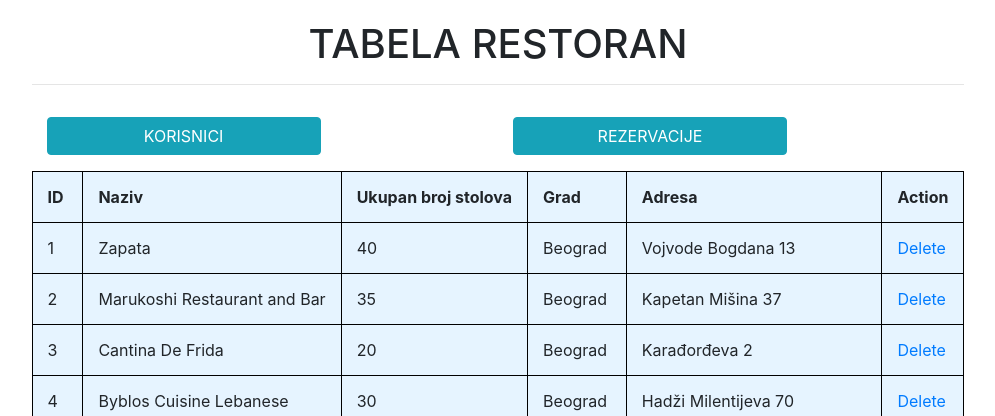
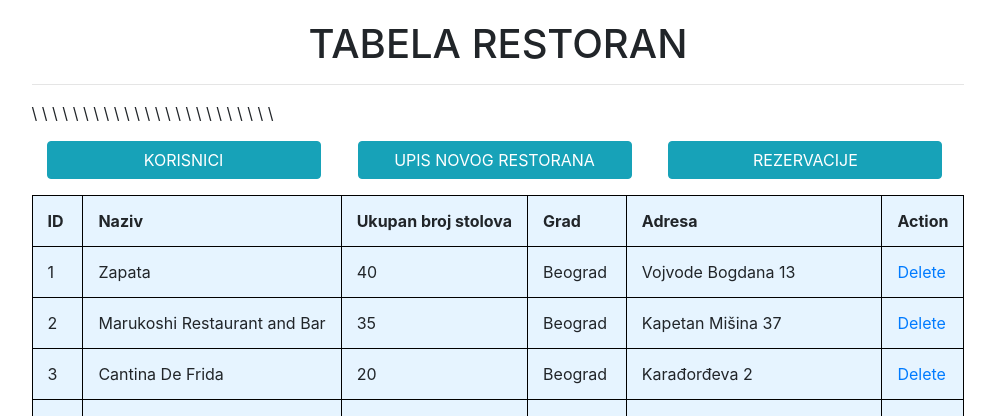
Before and after one commit to ratspeaker/Dingo, a PHP site: page /admin/restoran.php in a window 1280 px wide. Shown: the top 416 px of the page, without its empty margins (142-1137 px from the left). Run offline with PHP 8.4, Linux system fonts and the light colour scheme; data comes from the database, SQL or seed files in the repository.

Commit message:
Added option for inserting new restaurants

```diff
--- a/admin/restoran.php
+++ b/admin/restoran.php
@@ -50,8 +50,9 @@ header("Content-Type: text/html;charset=utf-8");
                           <td><?php echo $record['naziv_restorana'];?></td>
                           <td><?php echo $record['ukupan_broj_stolova'];?></td>
                           <td><?php echo $record['grad'];?></td>
-                          <td><?php echo $record['adresa'];?></td>
-                    			<td><a href="delete.php?id=<?php echo $record['id_restorana'];?>&location=<?php echo "restoran.php";?>">Delete</a></td>
+                          <td><?php echo $record['adresa'];?></td>\
+                          <td><a href="delete.php?id=<?php echo $record['id_restorana'];?>&location=<?php echo "restoran.php";?>">Delete</a></td>
+
                     		</tr>
                     		<?php
                     	endforeach;
@@ -65,13 +66,15 @@ header("Content-Type: text/html;charset=utf-8");
                 </tbody>
                 <div class="container">
                   <div class="row">
-                      <div class="col-6">
+                      <div class="col-4">
                         <a href="korisnik.php"><input class="btn btn-info" value="KORISNICI"></a>
                       </div>
-                      <div class="col-6">
+                      <div class="col-4">
+                        <a href="insertRestoran.php"><input class="btn btn-info" value="UPIS NOVOG RESTORANA"></a>
+                      </div>
+                      <div class="col-4">
                         <a href="rezervacija.php"><input class="btn btn-info" value="REZERVACIJE"></a>
                       </div>
-
                   </div>
                 </div>
     </body>
```
